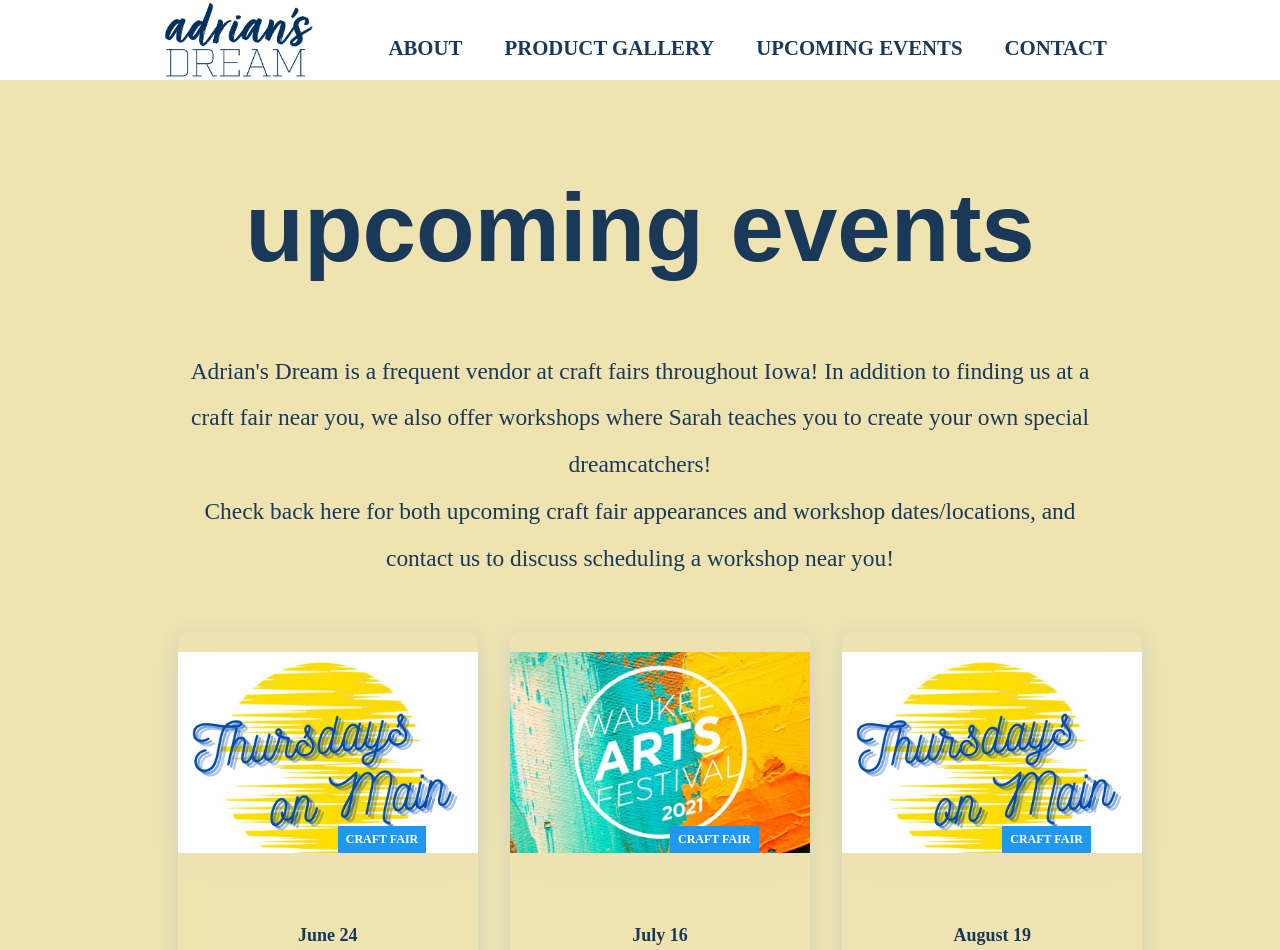
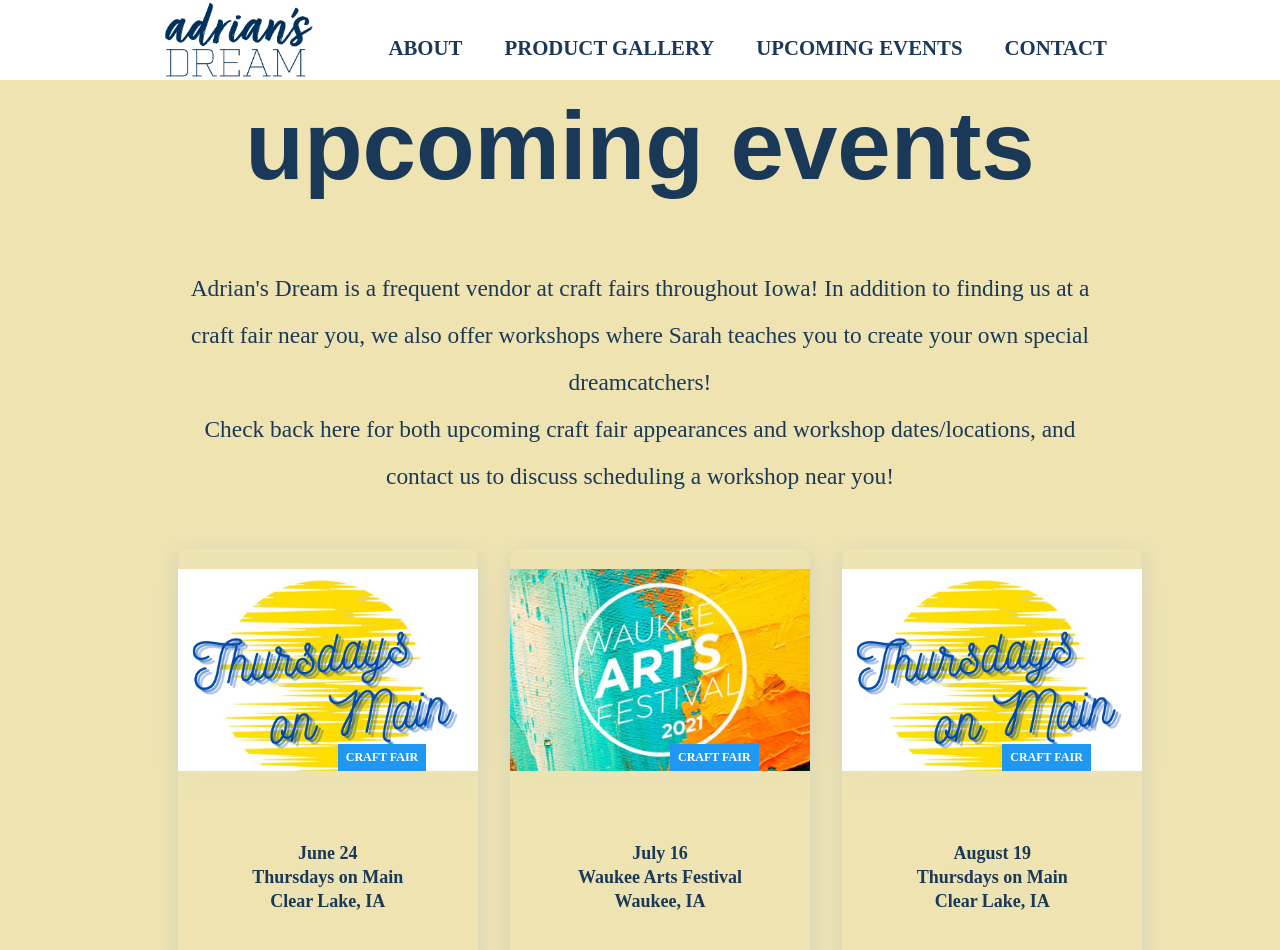
Before and after one commit to maxjacobzander/adrians-dream-opt2, a React (Create React App) app: page /events in a window 1280 px wide. Shown: the top 950 px of the page. Built offline with nearby package versions, Linux system fonts and the light colour scheme; a web font is replaced by a local one.

Commit message:
Added Link to events from event cards and added padding-bottom to GalleryCarousel in Gallery.js

```diff
--- a/src/components/CardItem.js
+++ b/src/components/CardItem.js
@@ -7,7 +7,7 @@
             <li className='cards__item'>
                 <Link className='cards__item__link' to={props.path}>
                     <figure className='cards__item__pic-wrap' data-category={props.label}>
-                        <img src={props.src} alt='event' className='cards__item__img' />
+                        <a href={props.link} target="_blank" rel="noreferrer noopener"><img src={props.src} alt='event' className='cards__item__img'/></a>
                     </figure>
                     <div className='cards__item__info'>
                         <h5 className='cards__item__text'>
--- a/src/components/Cards.css
+++ b/src/components/Cards.css
@@ -7,6 +7,7 @@
     flex: 1;
     margin: 0 1rem;
     border-radius: 10px;
+    cursor: default;
   }
 
   .cards__item__link {
@@ -19,6 +20,7 @@
     border-radius: 10px;
     overflow: hidden;
     text-decoration: none;
+    cursor: default;
   }
 
   .cards__item__pic-wrap {
--- a/src/components/Events.js
+++ b/src/components/Events.js
@@ -20,6 +20,7 @@
         text-align: center;
         color: #1a3959;
         font-size: 6rem;
+        margin-top: -18px;
     `
 
     const EventsBlurb = styled.h3`
@@ -31,7 +32,7 @@
          font-weight: 300;
          font-style: normal;
          line-height: 2;
-        color: #1a3959;
+         color: #1a3959;
     `
 
     const CardsContainer = styled.div`
@@ -63,6 +64,7 @@
                         textName="Thursdays on Main"
                         textLocation="Clear Lake, IA"
                         label="CRAFT FAIR"
+                        link="https://www.facebook.com/ThursdaysOnMain/"
                         />
                         <CardItem
                         src={Waukee}
@@ -70,6 +72,7 @@
                         textName="Waukee Arts Festival"
                         textLocation="Waukee, IA"
                         label="CRAFT FAIR"
+                        link="https://www.waukeeartsfestival.org/"
                         />
                             <CardItem
                         src={ThursdaysOnMain}
@@ -77,6 +80,7 @@
                         textName="Thursdays on Main"
                         textLocation="Clear Lake, IA"
                         label="CRAFT FAIR"
+                        link="https://www.facebook.com/ThursdaysOnMain/"
                         />
                     </ul>
                 </CardWrapper>
--- a/src/components/Gallery.js
+++ b/src/components/Gallery.js
@@ -21,6 +21,7 @@
         height: auto;
         color: #fff;
         font-size: 20px;
+        padding-bottom: 30px;
     `
 
     const Header = styled.h1`
```
Also changed, not shown: src/assets/images/main_images/Sarah at Adrian's Dream Desk.jpeg (deleted).
